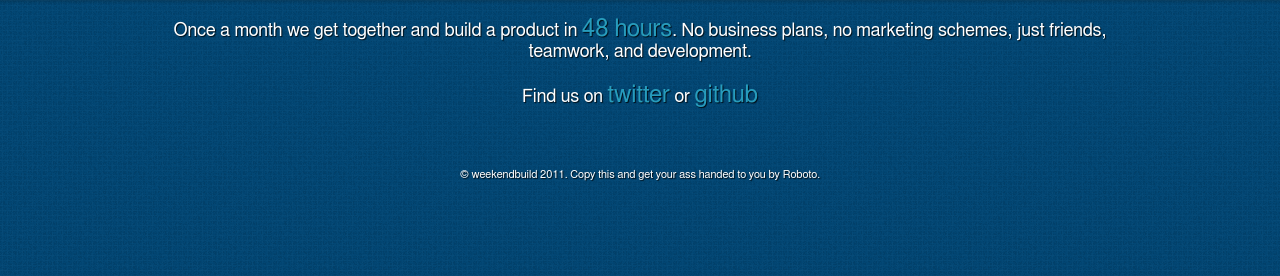
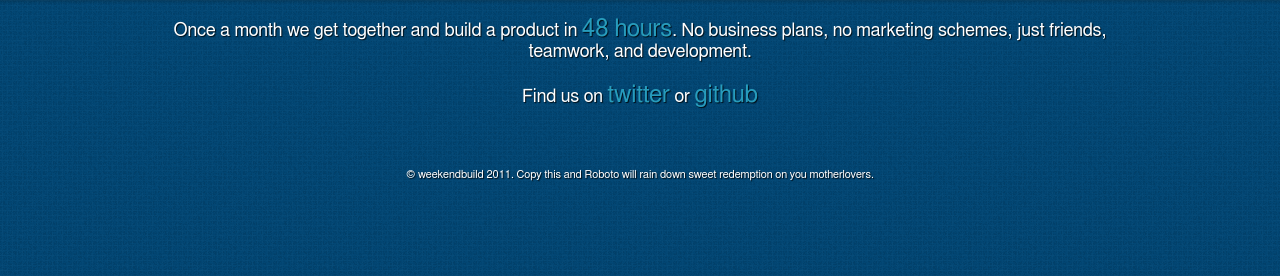
Before and after one commit to weekendbuild/weekendbuild.github.com, a Jekyll site: the page built from index.html, in a window 1280 px wide. Shown: the part 624-900 px from the top of the page. Built offline with Jekyll 4.4.1, drawn with Linux system fonts in a browser that asks for light colours; nearby versions of some CDN libraries; some web fonts are replaced; Markdown is read by kramdown in place of the engine named in the settings.

Commit message:
Added asynchronous analytics for all you mother lovers

```diff
--- a/_layouts/default.html
+++ b/_layouts/default.html
@@ -51,7 +51,7 @@
         <a href="http://github.com/weekendbuild" target="_blank">github</a>
       </h2>
       <p><small>
-        &copy; weekendbuild 2011. Copy this and get your ass handed to you by Roboto.
+        &copy; weekendbuild 2011. Copy this and Roboto will rain down sweet redemption on you motherlovers.
       </small></p>
     </div>
   </footer>
@@ -60,13 +60,10 @@
   <script src="/js/plax.js"></script>
   <script src="/js/functions.js"></script>
 
-  <!-- Asynchronous google analytics; this is the official snippet.
-     Replace UA-XXXXXX-XX with your site's ID and uncomment to enable.
-
-  <script>
+  <script type="text/javascript">
 
     var _gaq = _gaq || [];
-    _gaq.push(['_setAccount', 'UA-XXXXXX-XX']);
+    _gaq.push(['_setAccount', 'UA-27591184-1']);
     _gaq.push(['_trackPageview']);
 
     (function() {
@@ -76,7 +73,6 @@
     })();
 
   </script>
-  -->
 
   </body>
 </html>
```
